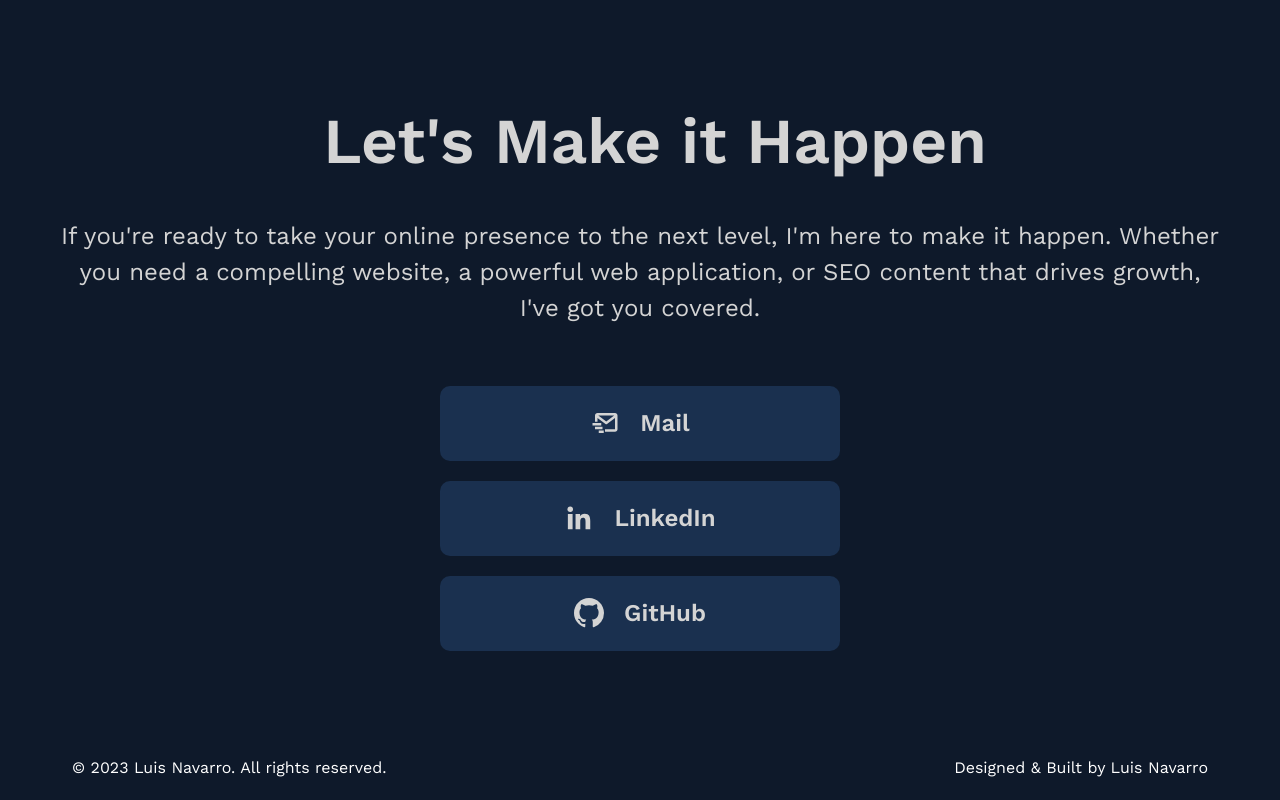
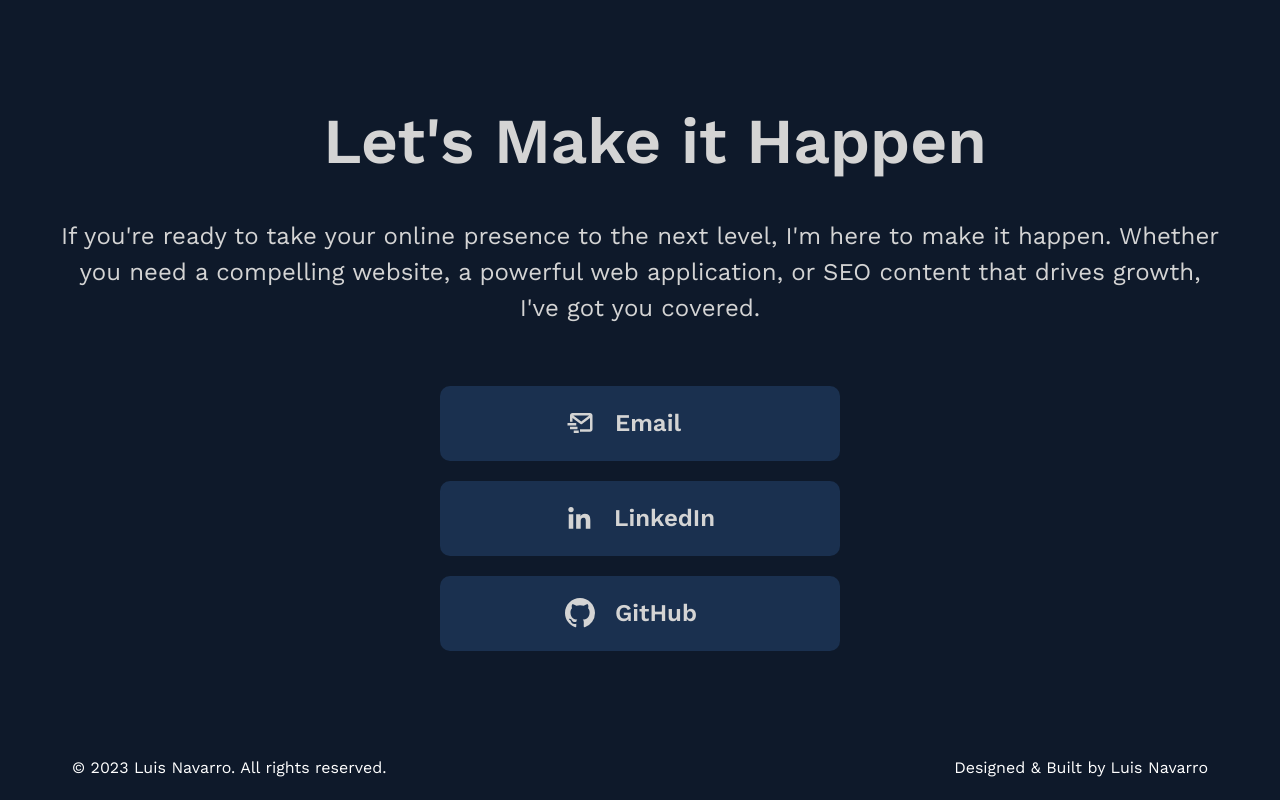
Before and after one commit to Count-MonteCristo/portfolio, a React (Create React App) app: page / in a window 1280 px wide. Shown: the part 4468-5268 px from the top of the page. Built offline with nearby package versions, Linux system fonts and the light colour scheme; the HTML template or start-up script is replaced by a standard one.

Commit message:
Minor CSS update

```diff
--- a/src/components/Contact.js
+++ b/src/components/Contact.js
@@ -24,8 +24,10 @@ const Contact = () => {
         <div className="social-buttons">
           <a href="mailto:luis0425navarro@gmail.com">
             <button className="social-button">
-              <BiMailSend size={30} />
-              <div className="social-label">Mail</div>
+              <div className="social-button-content">
+                <BiMailSend size={30} />
+                <div className="social-label">Email</div>
+              </div>
             </button>
           </a>
           <a
@@ -34,8 +36,10 @@ const Contact = () => {
             rel="noopener noreferrer"
           >
             <button className="social-button">
-              <BiLogoLinkedin size={30} />
-              <div className="social-label">LinkedIn</div>
+              <div className="social-button-content">
+                <BiLogoLinkedin size={30} />
+                <div className="social-label">LinkedIn</div>
+              </div>
             </button>
           </a>
           <a
@@ -44,8 +48,10 @@ const Contact = () => {
             rel="noopener noreferrer"
           >
             <button className="social-button">
-              <BsGithub size={30} />
-              <div className="social-label">GitHub</div>
+              <div className="social-button-content">
+                <BsGithub size={30} />
+                <div className="social-label">GitHub</div>
+              </div>
             </button>
           </a>
         </div>
--- a/src/components/HeroPortfolio.js
+++ b/src/components/HeroPortfolio.js
@@ -42,9 +42,9 @@ const HeroPortfolio = () => {
             </div>
           </div>
           <div className="hero-cta-button">
-            <button className="cta-button-hero">
-              <a href="/">Let's Work Together</a>
-            </button>
+            <a href="/">
+              <button className="cta-button-hero">Let's Work Together</button>
+            </a>
           </div>
         </div>
       </div>
--- a/src/components/Work.js
+++ b/src/components/Work.js
@@ -1,17 +1,10 @@
 import React from "react";
-import { useNavigate } from "react-router-dom";
 import "./css/work.css";
 import h2StripesSVG from "../assets/h2Stripes.svg";
 import ParkerDeweyHero from "../assets/ParkerDeweyHero.jpg";
 import CleanOriginHero from "../assets/CleanOriginHero.jpg";
 
 const Work = () => {
-  const navigate = useNavigate();
-
-  const handleClick = () => {
-    navigate("portfolio");
-  };
-
   return (
     <>
       <div
@@ -94,9 +87,9 @@ const Work = () => {
               </h3>
             </div>
             <div className="work-section-cta-button">
-              <button className="cta-button">
-                <a href="/portfolio">Explore Portfolio</a>
-              </button>
+              <a href="/portfolio">
+                <button className="cta-button">Explore Portfolio</button>
+              </a>
             </div>
           </div>
         </div>
--- a/src/components/css/contact.css
+++ b/src/components/css/contact.css
@@ -27,6 +27,13 @@
   transition: transform 0.3s ease;
 }
 
+.social-button-content {
+  display: flex;
+  align-items: center;
+  justify-content: left;
+  width: 150px;
+}
+
 .social-label {
   padding-left: 20px;
   text-align: left;
```
